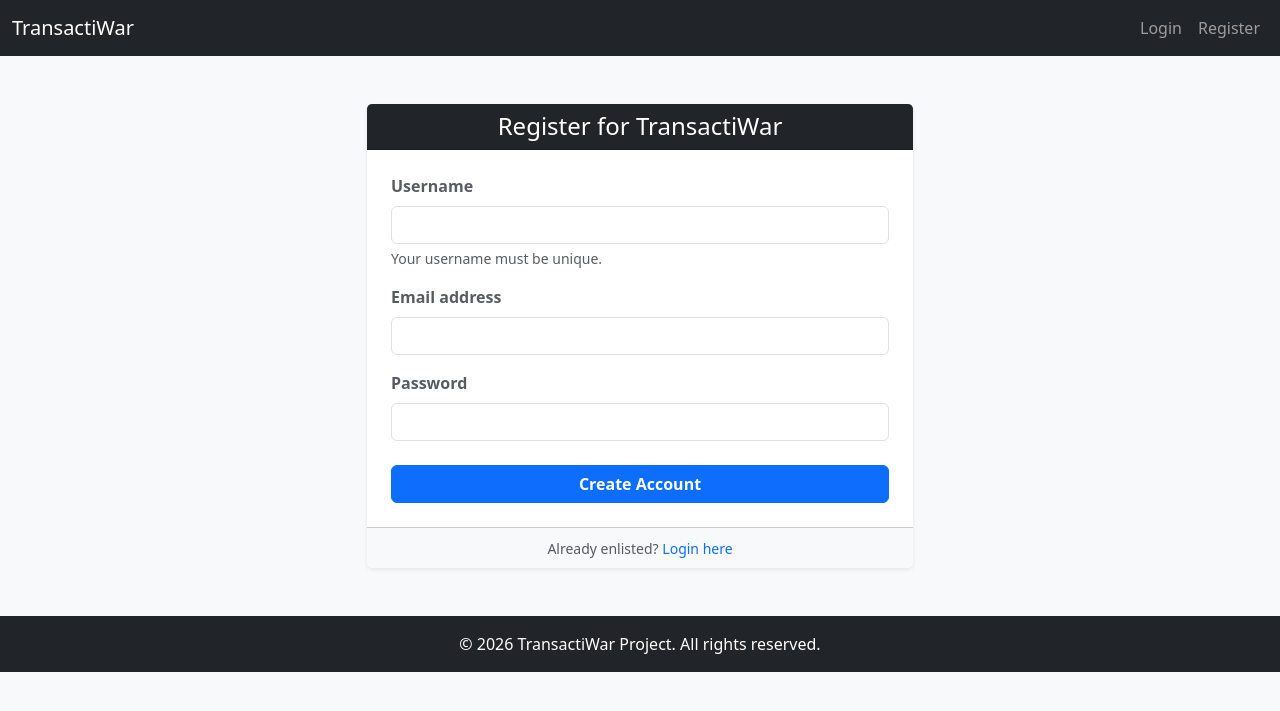
After one commit to ankit-cs25mtech11023/TransactiWar, a PHP site: page /auth/register.php in a window 1280 px wide. The commit adds this page. Shown: the top 711 px of the page. Run offline with PHP 8.4, Linux system fonts and the light colour scheme.

Commit message:
Updated the include boilerplates, added auth php boilerplates, and created a txt file for directory structure reference

```diff
--- /dev/null
+++ b/auth/register.php
@@ -0,0 +1,38 @@
+<?php
+if (session_status() === PHP_SESSION_NONE) { session_start(); }
+// Notice the ../ to step out of the auth/ folder and into includes/
+include '../includes/header.php';
+?>
+
+<div class="row justify-content-center mt-5">
+    <div class="col-md-6">
+        <div class="card shadow-sm border-0">
+            <div class="card-header bg-dark text-white text-center">
+                <h4 class="mb-0">Register for TransactiWar</h4>
+            </div>
+            <div class="card-body p-4">
+                <form action="register.php" method="POST">
+                    <div class="mb-3">
+                        <label for="username" class="form-label text-muted fw-bold">Username</label>
+                        <input type="text" class="form-control" id="username" name="username" required>
+                        <div class="form-text">Your username must be unique.</div>
+                    </div>
+                    <div class="mb-3">
+                        <label for="email" class="form-label text-muted fw-bold">Email address</label>
+                        <input type="email" class="form-control" id="email" name="email" required>
+                    </div>
+                    <div class="mb-4">
+                        <label for="password" class="form-label text-muted fw-bold">Password</label>
+                        <input type="password" class="form-control" id="password" name="password" required>
+                    </div>
+                    <button type="submit" class="btn btn-primary w-100 fw-bold">Create Account</button>
+                </form>
+            </div>
+            <div class="card-footer text-center bg-light">
+                <small class="text-muted">Already enlisted? <a href="login.php" class="text-decoration-none">Login here</a></small>
+            </div>
+        </div>
+    </div>
+</div>
+
+<?php include '../includes/footer.php'; ?>
--- a/includes/header.php
+++ b/includes/header.php
@@ -1,7 +1,11 @@
 <?php
-// Start the session at the very top of every page
-session_start();
+// Check if a session is already active before starting one
+if (session_status() === PHP_SESSION_NONE) {
+    session_start();
+}
 ?>
+<!DOCTYPE html>
+<html lang="en">
 <!DOCTYPE html>
 <html lang="en">
 <head>
--- a/includes/navbar.php
+++ b/includes/navbar.php
@@ -25,10 +25,10 @@
                     </li>
                 <?php else: ?>
                     <li class="nav-item">
-                        <a class="nav-link" href="login.php">Login</a>
+                        <a class="nav-link" href="/auth/login.php">Login</a>
                     </li>
                     <li class="nav-item">
-                        <a class="nav-link" href="register.php">Register</a>
+                        <a class="nav-link" href="/auth/register.php">Register</a>
                     </li>
                 <?php endif; ?>
 
```
Also changed, not shown: auth/login.php (added, +32 -0 lines), directory_structure.txt (added, +24 -0 lines), index.php (added, +20 -0 lines).
